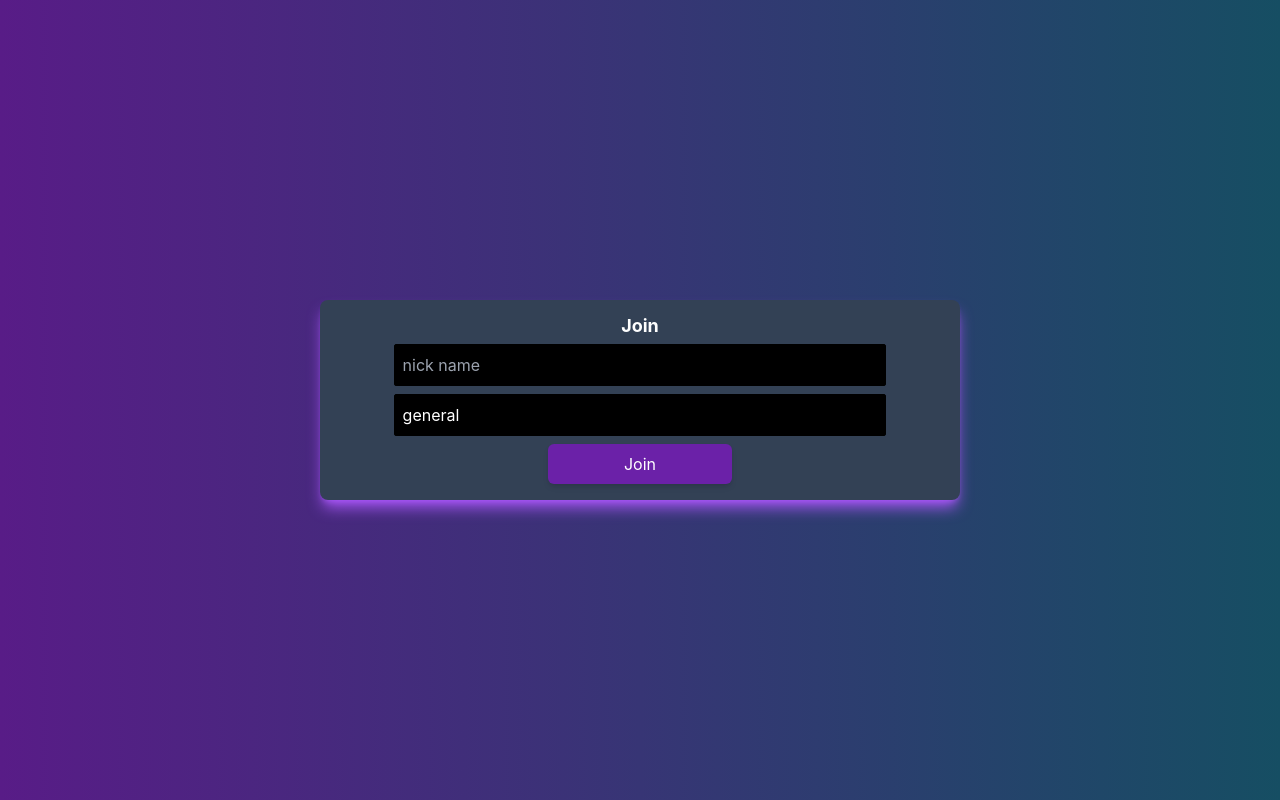
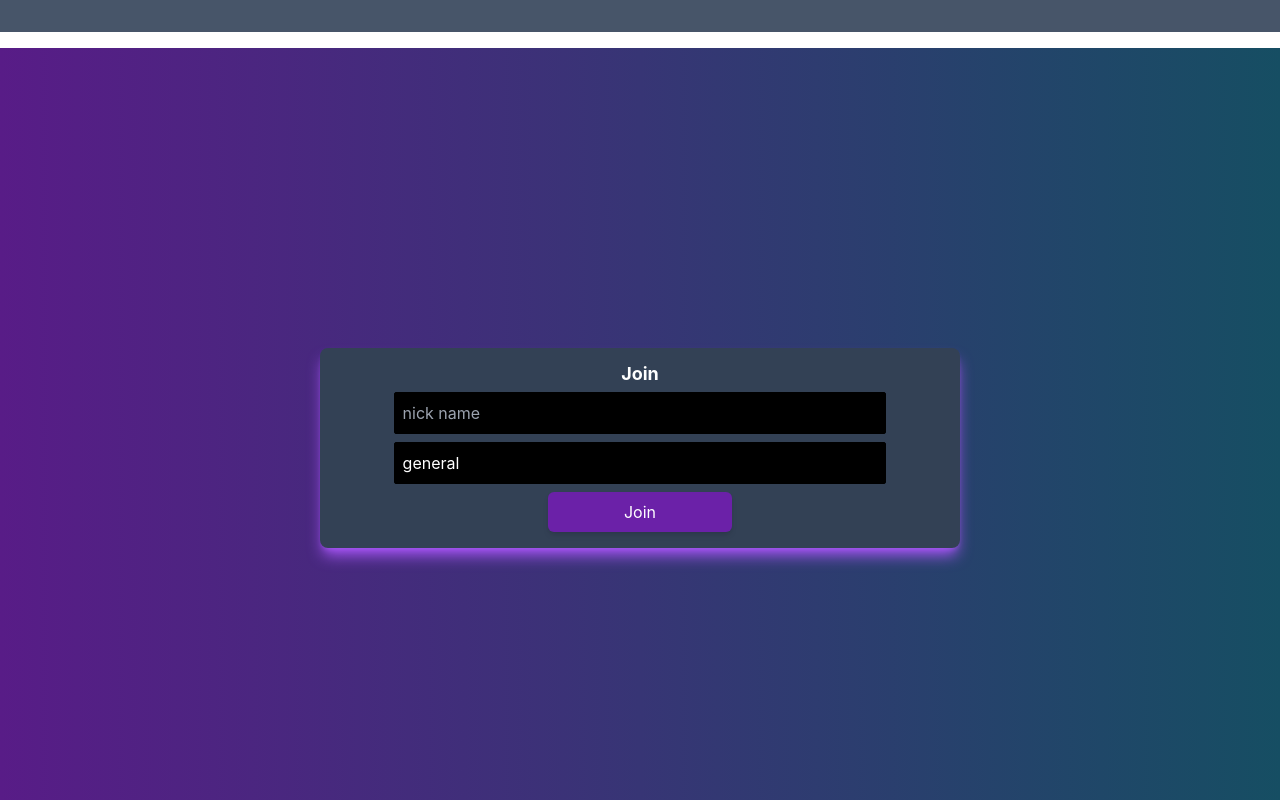
Before and after one commit to tigawanna/sockets-client, a React app: page /sockets-client/test in a window 1280 px wide. Built offline with nearby package versions, Linux system fonts and the light colour scheme; the HTML template or start-up script is replaced by a standard one.

Commit message:
fixed duplicate user error

```diff
--- a/src/App.tsx
+++ b/src/App.tsx
@@ -1,18 +1,24 @@
 import { useState,useEffect } from "react";
 import { MainChatRoom } from "./components/MainChatRoom";
 import useChat from './utils/useChat';
+import { Toolbar } from './components/Toolbar';
 
 
 
 function App() {
 
  const {user,setUser,room,messages,sendMessage,userExists,setUserExists} = useChat("genaral")
-//  console.log("user  ",user)
+ console.log("room ==== ",room)
   return (
     <div className="scroll-bar flex h-screen">
+      <div className="fixed top-[0px] w-[100%] z-60">
+        <Toolbar room={room}/>
+      </div>
+    <div className="w-full h-full  mt-12">
     <MainChatRoom messages={messages} user={user} setUser={setUser} sendMessage={sendMessage}
     userExists={userExists} setUserExists={setUserExists}
     />
+    </div>
   </div>
   );
 }
--- a/src/components/MainChatRoom.tsx
+++ b/src/components/MainChatRoom.tsx
@@ -1,6 +1,5 @@
-import React,{useEffect} from 'react'
+import React from 'react'
 import { Chats } from './Chats';
-import { useState } from 'react';
 import { JoinRoom } from './JoinRoom';
 
 
--- a/src/components/Toolbar.tsx
+++ b/src/components/Toolbar.tsx
@@ -6,9 +6,9 @@ room:any
 
 export const Toolbar: React.FC<ToolbarProps> = ({room}) => {
 return (
- <div className='bg-slate-600 text-white p-1 w-full flex justify-evenly items-center'>
-  <div className='p-2 mx-7'>{room?.room}</div>
-  <div className='p-2'>{room?.users?"Users online :":""}{room?.users}</div>
+ <div className='bg-slate-600 text-white p-1 w-full flex justify-between items-center'>
+  <div className='p-2 m-1 text-xl font-bold'>{room?.room}</div>
+  <div className='p-2 m-1 font-bold'>{room?.users}{room?.users?" online ":""}</div>
  </div>
 );
 }
--- a/src/utils/useChat.ts
+++ b/src/utils/useChat.ts
@@ -35,7 +35,7 @@ const useChat = (roomId:string) => {
       setUser(aUser)
       setUserExists(true)
       socketRef.current = socketIOClient(devUrl, {
-        query: { roomId,aUser },
+        query: { roomId,user:aUser.username },
           transports: ["websocket"],
           withCredentials: true,
           extraHeaders:{"my-custom-header": "abcd"}
```
